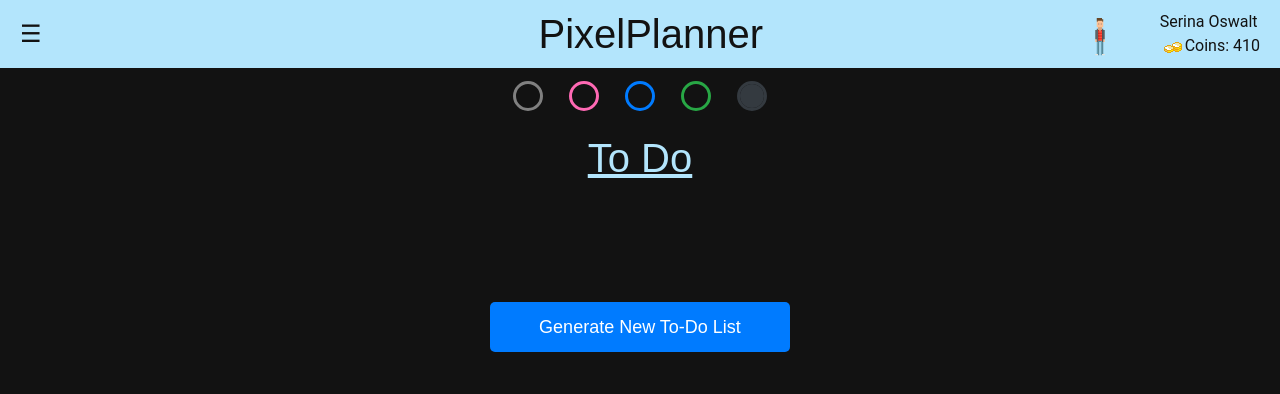
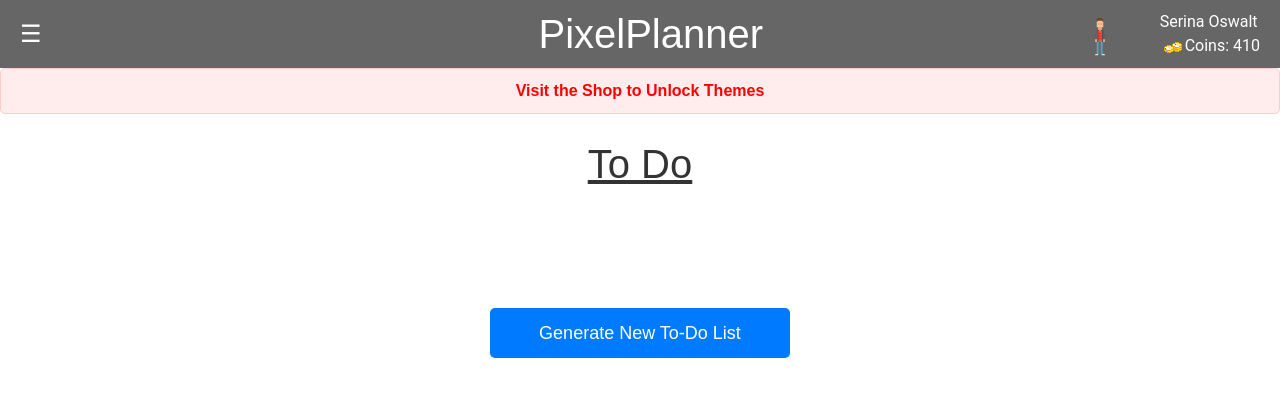
Before and after one commit to Mkidwai1/ITSC-3155-Semester-long-project, a Flask app: page /todo in a window 1280 px wide. Shown: the top 394 px of the page. Run offline with Flask 3, Linux system fonts and the light colour scheme; a user stored in the database is signed in.

Commit message:
added unlock themes message, also added shop functionalitity to the themes to unlock it.

```diff
--- a/app.py
+++ b/app.py
@@ -39,17 +39,20 @@
     email = db.Column(db.String(100), unique=True)
     password = db.Column(db.String(100))
     canvas_api_key = db.Column(db.String(255))
-    course_codes_list = db.Column(db.String(255))  # New field for storing course codes
+    course_codes_list = db.Column(db.String(255))
     avatar = db.Column(db.String(255))
     coins = db.Column(db.Integer)
+    color_picker_unlocked = db.Column(db.Boolean, default=False)  # New field
 
-    def __init__(self, email, password, name, canvas_api_key, avatar, coins):
+    def __init__(self, email, password, name, canvas_api_key, avatar, coins, color_picker_unlocked=False):
         self.name = name
         self.email = email
         self.password = bcrypt.hashpw(password.encode('utf-8'), bcrypt.gensalt()).decode('utf-8')
         self.canvas_api_key = canvas_api_key
         self.avatar = avatar
         self.coins = coins
+        self.color_picker_unlocked = color_picker_unlocked  # Initialize with default value
+
 
     def check_password(self, password):
         return bcrypt.checkpw(password.encode('utf-8'), self.password.encode('utf-8'))
@@ -533,6 +536,23 @@
 @socketio.on('message')
 def handle_message(msg):
     send(msg, broadcast=True)
+@app.route('/unlock-color-picker', methods=['POST'])
+def unlock_color_picker():
+    if 'email' not in session:
+        return jsonify({'success': False, 'message': 'Please log in to access this feature.'}), 401
+
+    user = User.query.filter_by(email=session['email']).first()
+    if not user:
+        return jsonify({'success': False, 'message': 'User not found.'}), 404
+
+    if user.coins < 500:
+        return jsonify({'success': False, 'message': 'Not enough coins to unlock the Color-Picker.'}), 400
+
+    user.coins -= 500
+    user.color_picker_unlocked = True
+    db.session.commit()
+    return jsonify({'success': True, 'message': 'Color-Picker unlocked successfully!'})
+
 
 if __name__ == '__main__':
     socketio.run(app, debug=True)
--- a/static/css/styles.css
+++ b/static/css/styles.css
@@ -1136,3 +1136,12 @@
 .border-class {
     border-color: var(--border-color);
 }
+.locked-feature-notice {
+    color: #ff0000; /* Red text color for emphasis */
+    font-weight: bold; /* Make the text bold */
+    padding: 10px;
+    background-color: #ffecec; /* Light red background */
+    border: 1px solid #ffcccc; /* Soft red border */
+    border-radius: 5px; /* Rounded corners */
+    text-align: center; /* Center-align text */
+}
--- a/static/js/script.js
+++ b/static/js/script.js
@@ -208,6 +208,25 @@
         applyTheme(this.id);
     });
 });
+function unlockAllThemes() {
+    $.ajax({
+        url: "/unlock-color-picker",
+        type: "POST",
+        success: function(response) {
+            if (response.success) {
+                alert('Themes unlocked successfully!');
+                window.location.reload(); // Reload the page to reflect changes
+            } else {
+                alert('Failed to unlock themes: ' + response.message);
+            }
+        },
+        error: function(xhr) {
+            // Handling errors when the request itself fails
+            alert('Failed to unlock themes. Error: ' + xhr.responseText);
+        }
+    });
+}
+
 
 
 window.onload = function() {
--- a/templates/todo.html
+++ b/templates/todo.html
@@ -21,32 +21,25 @@
         </div>
 </header>
 
-
-<form class="color-picker"
-action="">
-  <fieldset>
-    <legend class="visually-hidden"> Pick a color scheme</legend>
-    <label for ="light" class="visually-hidden"> Light Theme</label>
-    <input type="radio"
-    name="theme" id="light" checked>
-
-    <label for ="pink" class="visually-hidden"> Pink Theme</label>
-    <input type="radio"
-    name="theme" id="pink" checked>
-
-    <label for ="blue" class="visually-hidden"> Blue Theme</label>
-    <input type="radio"
-    name="theme" id="blue" checked>
-
-    <label for ="green" class="visually-hidden"> Green</label>
-    <input type="radio"
-    name="theme" id="green" checked>
-
-    <label for ="dark" class="visually-hidden"> Dark</label>
-    <input type="radio"
-    name="theme" id="dark" checked>
-  </fieldset>
+{% if user.color_picker_unlocked %}
+<form class="color-picker">
+    <fieldset>
+        <legend class="visually-hidden">Pick a color scheme</legend>
+        <label for="light" class="visually-hidden">Light Theme</label>
+        <input type="radio" name="theme" id="light" checked>
+        <label for="pink" class="visually-hidden">Pink Theme</label>
+        <input type="radio" name="theme" id="pink">
+        <label for="blue" class="visually-hidden">Blue Theme</label>
+        <input type="radio" name="theme" id="blue">
+        <label for="green" class="visually-hidden">Green</label>
+        <input type="radio" name="theme" id="green">
+        <label for="dark" class="visually-hidden">Dark</label>
+        <input type="radio" name="theme" id="dark">
+    </fieldset>
 </form>
+{% else %}
+<p class="locked-feature-notice">Visit the Shop to Unlock Themes</p>
+{% endif %}
 
 <body>
     <div id="navbar" class="sidenav" onmouseover="openNav()" onmouseout="closeNav()">
```
Also changed, not shown: templates/canvas_calendar.html (+18 -25 lines), templates/chat.html (+18 -25 lines), templates/dashboard.html (+19 -25 lines), templates/settings.html (+18 -24 lines), templates/shop.html (+19 -1 lines), instance/database.db.
